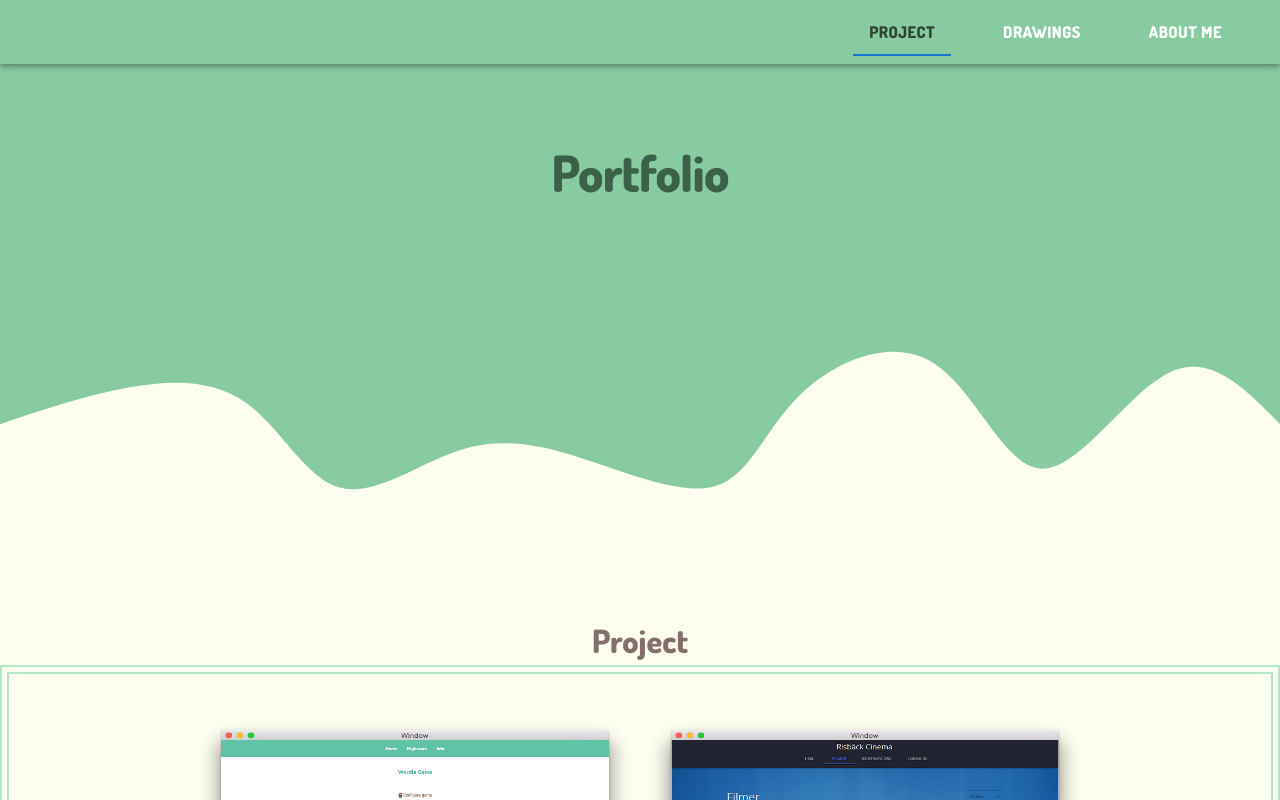
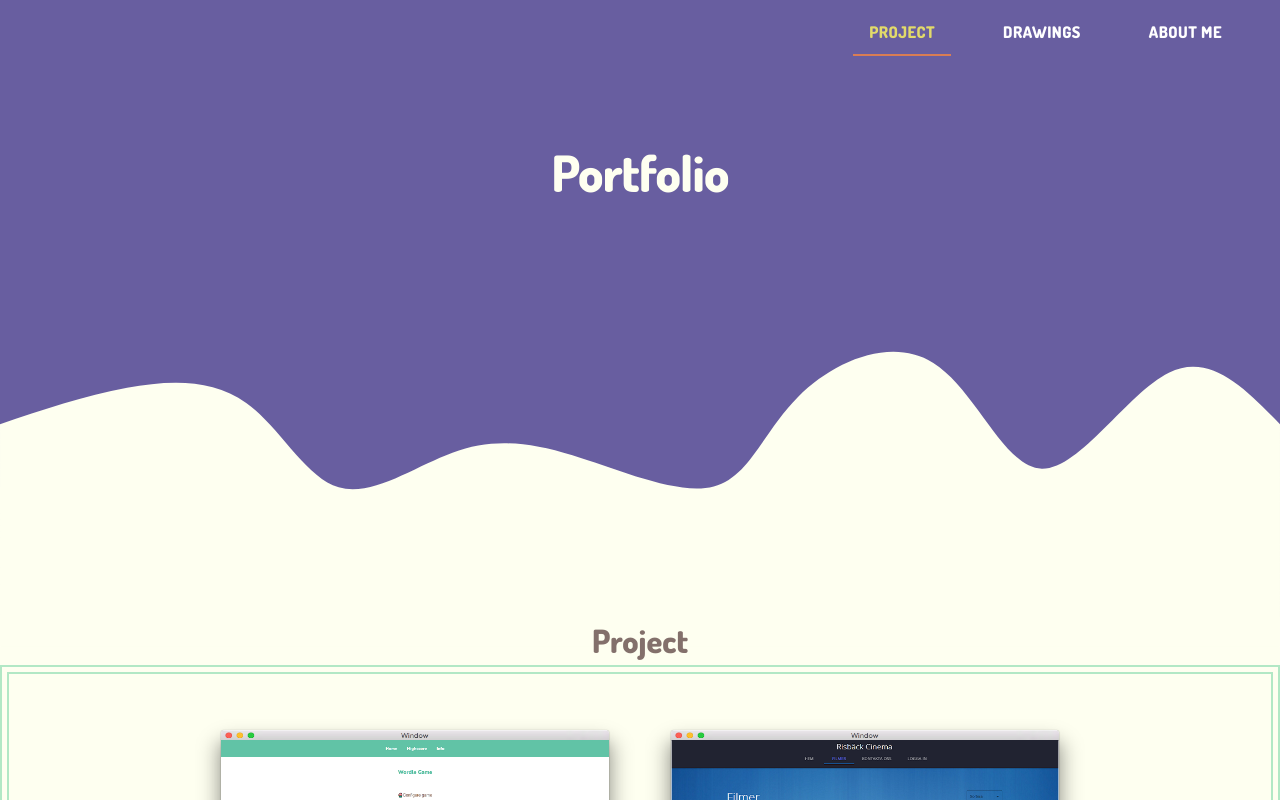
Before and after one commit to kaulfield23/portfolio-react, a React (Create React App) app: page / in a window 1280 px wide. Shown: the top 800 px of the page. Built offline with nearby package versions, Linux system fonts and the light colour scheme.

Commit message:
change bgColor

```diff
--- a/src/Home.tsx
+++ b/src/Home.tsx
@@ -8,7 +8,7 @@ const Home = () => {
     <>
       <Box className="home">
         <Box className="title">
-          <Typography variant="h1" sx={{ fontFamily: 'Dosis', textAlign: 'center', pt: 10, color: '#3c6149', fontSize: { xs: '50px', xl: '80px' }, fontWeight: 'bold' }}>Portfolio</Typography>
+          <Typography variant="h1" sx={{ fontFamily: 'Dosis', textAlign: 'center', pt: 10, color: '#fefff0', fontSize: { xs: '50px', xl: '80px' }, fontWeight: 'bold' }}>Portfolio</Typography>
           <svg
             width="100%"
             height="100%"
--- a/src/components/Navbar.tsx
+++ b/src/components/Navbar.tsx
@@ -25,7 +25,7 @@ const CustomTab = styled(Tab, {
     color: "#2f4433",
   },
   "&.Mui-selected": {
-    color: "#2f4433",
+    color: "#e2da6a",
     fontWeight: "bold",
   },
 }));
@@ -39,7 +39,7 @@ const Navbar = () => {
 
   return (
     <>
-      <AppBar sx={{ backgroundColor: "#88cba0" }} position="sticky">
+      <AppBar sx={{ backgroundColor: "#685ea0" }} elevation={0} position="sticky">
         <Toolbar>
           {isMobileSize ? (
             <>
@@ -61,7 +61,15 @@ const Navbar = () => {
           ) : (
             <>
               <Tabs
-                sx={{ marginLeft: "auto" }}
+                sx={{
+                  marginLeft: "auto",
+                }}
+                TabIndicatorProps={{
+                  style: {
+                    backgroundColor: "#D97D54",
+                  }
+                }}
+
                 value={value}
                 onChange={(e, value) => setValue(value)}
               >
--- a/src/sass/home.scss
+++ b/src/sass/home.scss
@@ -3,7 +3,7 @@
 .home {
   font-family: "Dosis";
   .title {
-    background-color: #88cba0;
+    background-color: #685ea0;
     .wave {
       margin-bottom: -30px;
       z-index: 0;
```
Also changed, not shown: 1 other file (tests, documents, lock files or other folders).
